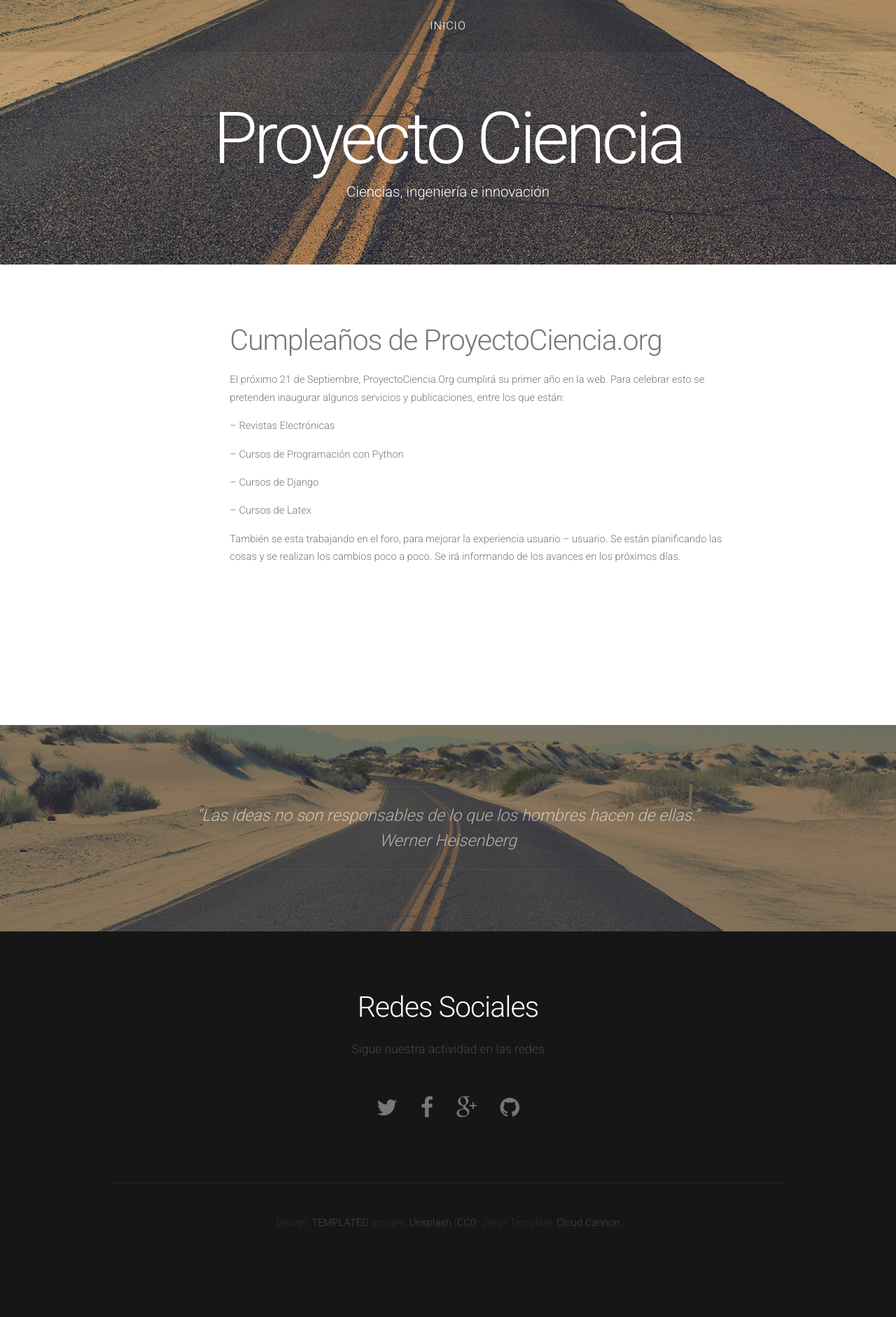
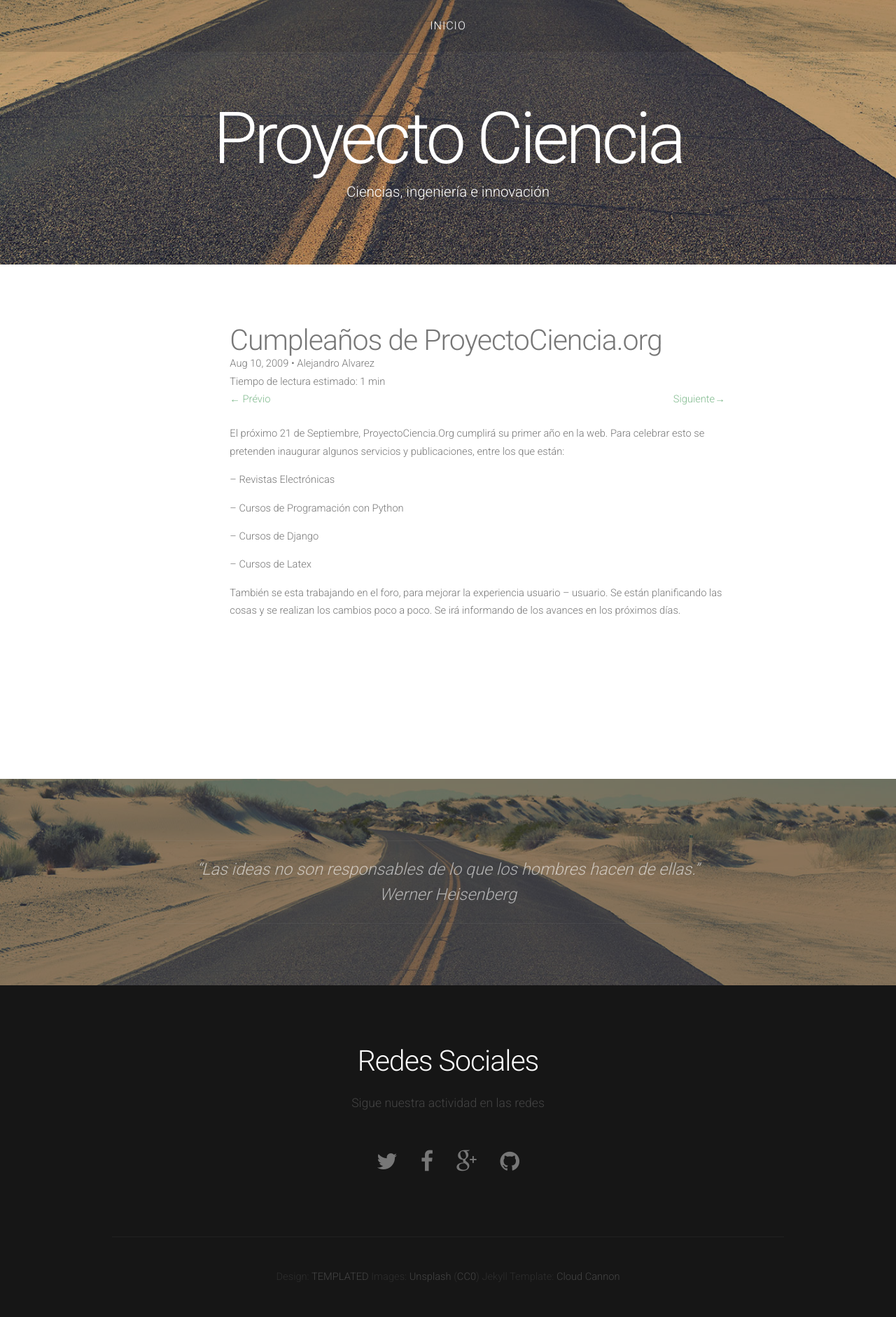
Before and after one commit to ProyectoCiencia/ProyectoCiencia, a Jekyll site: the page built from _posts/2009-08-10-cumpleanos-de-proyectociencia-org.md, in a window 1280 px wide. Shown: the whole page at 70% size. Built offline with Jekyll 4.4.1, drawn with Linux system fonts in a browser that asks for light colours; nearby versions of some CDN libraries; comment, search, counter and statistics services are not loaded; before the commit the page ends 1805 px from its top, so only the background shows below that.

Commit message:
Layout del blog casi listo.

```diff
--- /dev/null
+++ b/_includes/read_time.html
@@ -0,0 +1,8 @@
+<span class="reading-time" title="Estimated read time">
+  {% assign words = content | number_of_words %}
+  {% if words < 360 %}
+    Tiempo de lectura estimado: 1 min
+  {% else %}
+    Tiempo de lectura estimado: {{ words | divided_by:180 }} min
+  {% endif %}
+</span>
--- a/_layouts/post.html
+++ b/_layouts/post.html
@@ -11,9 +11,15 @@ layout: default
                                     -->
 					<header>
 						<h2>{{ page.title }}</h2>
+            {{ page.date | date: "%b %-d, %Y" }}{% if page.author %} • {{ page.author }}{% endif %}{% if page.meta %} • {{ page.meta }}{% endif %}</br>{% include read_time.html %}
+            <br>
+            {% if page.previous %}
+            <a href="{{ page.previous.url }}" class="float-left">&larr; Prévio</a> {% endif %}
+            {% if page.next %}
+            <a href="{{ page.next.url }}" class="float-right">Siguiente&rarr;</a> {% endif %}
+            </br>
 					</header>
 					{{ page.content }}
-
                                         <br>
 
 <script async src="//pagead2.googlesyndication.com/pagead/js/adsbygoogle.js"></script>
--- a/assets/css/style.css
+++ b/assets/css/style.css
@@ -1018,3 +1018,11 @@
 			font-weight: 300;
 			color: rgba(255,255,255,.6);
 		}
+
+    .float-left {
+        float: left;
+    }
+
+    .float-right {
+        float: right;
+    }
```
